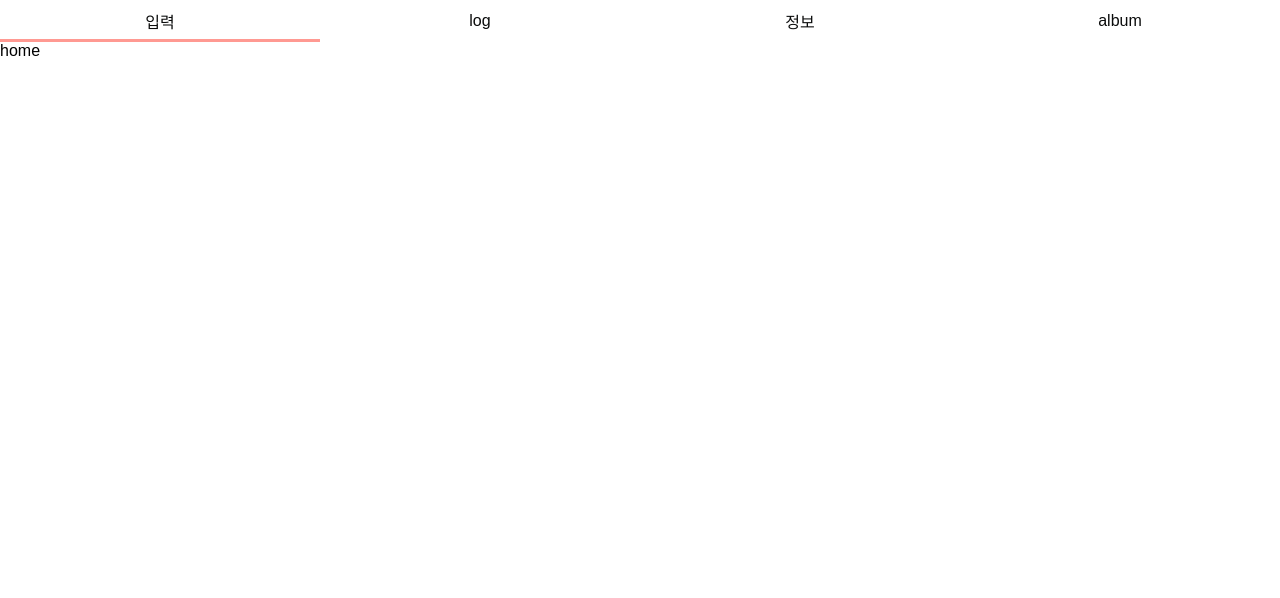
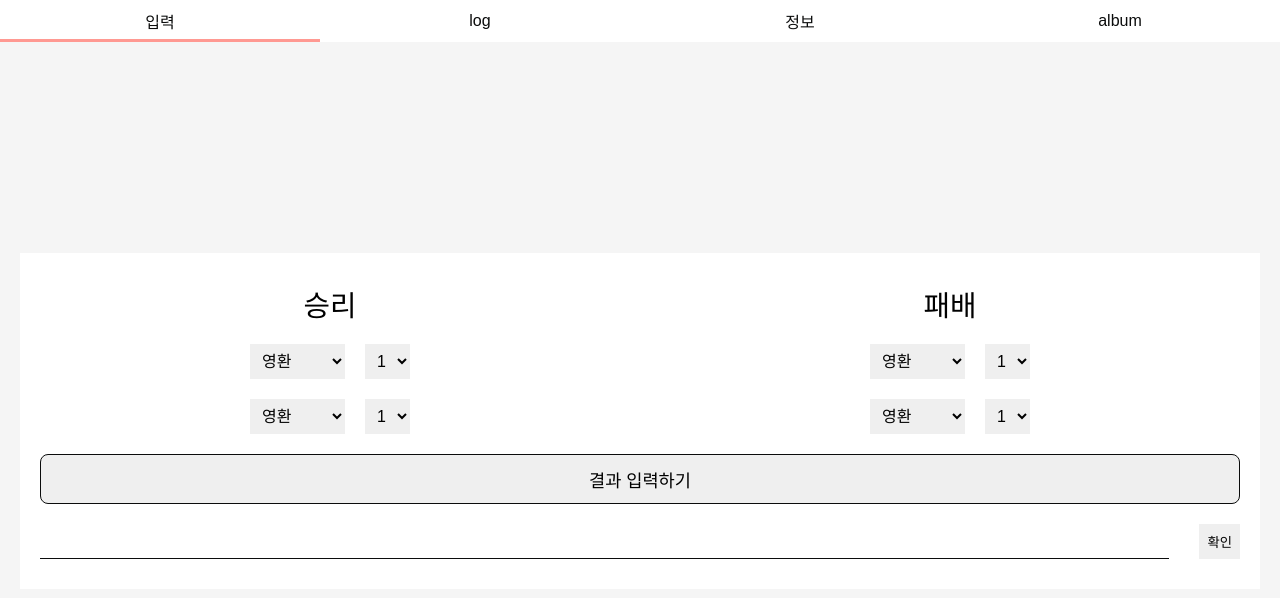
Before and after one commit to maintainker/tiramid-v2, a React (Create React App) app: page / in a window 1280 px wide. Shown: the top 598 px of the page. Built offline with nearby package versions, Linux system fonts and the light colour scheme.

Commit message:
(feat) 입력 페이지 제작

```diff
--- a/package.json
+++ b/package.json
@@ -13,7 +13,6 @@
     "firebase": "^9.17.1",
     "react": "^18.2.0",
     "react-dom": "^18.2.0",
-    "react-query": "^3.39.3",
     "react-router": "^6.8.1",
     "react-router-dom": "^6.8.1",
     "react-scripts": "5.0.1",
--- a/src/pages/index.tsx
+++ b/src/pages/index.tsx
@@ -1,5 +1,153 @@
+import styled from "styled-components";
+import { ColorList } from "../shared";
+
 function Home() {
-  return <>home</>;
+  return (
+    <Container>
+      <InputForm>
+        <div className="input-section">
+          <header>
+            <span>승리</span>
+          </header>
+          <div className="input">
+            <select name="" id="">
+              <option value="1">영환</option>
+              <option value="2">티라미드</option>
+              <option value="2">배고</option>
+              <option value="3">파요</option>
+              <option value="4">테스</option>
+              <option value="5">1</option>
+            </select>
+            <select name="" id="">
+              <option value="1">1</option>
+              <option value="2">2</option>
+              <option value="0">0</option>
+            </select>
+          </div>
+          <div className="input">
+            <select name="" id="">
+              <option value="1">영환</option>
+              <option value="2">티라미드</option>
+              <option value="2">배고</option>
+              <option value="3">파요</option>
+              <option value="4">테스</option>
+              <option value="5">1</option>
+            </select>
+            <select name="" id="">
+              <option value="1">1</option>
+              <option value="2">2</option>
+              <option value="0">0</option>
+            </select>
+          </div>
+        </div>
+        <div className="input-section">
+          <header>
+            <span>패배</span>
+          </header>
+          <div className="input">
+            <select name="" id="">
+              <option value="1">영환</option>
+              <option value="2">티라미드</option>
+              <option value="2">배고</option>
+              <option value="3">파요</option>
+              <option value="4">테스</option>
+              <option value="5">1</option>
+            </select>
+            <select name="" id="">
+              <option value="1">1</option>
+              <option value="2">2</option>
+              <option value="0">0</option>
+            </select>
+          </div>
+          <div className="input">
+            <select name="" id="">
+              <option value="1">영환</option>
+              <option value="2">티라미드</option>
+              <option value="2">배고</option>
+              <option value="3">파요</option>
+              <option value="4">테스</option>
+              <option value="5">1</option>
+            </select>
+            <select name="" id="">
+              <option value="1">1</option>
+              <option value="2">2</option>
+              <option value="0">0</option>
+            </select>
+          </div>
+        </div>
+        <button className="confirm">결과 입력하기</button>
+        <div className="add-player">
+          <input type="text" />
+          <button>확인</button>
+        </div>
+      </InputForm>
+    </Container>
+  );
 }
 
 export default Home;
+
+const Container = styled.div`
+  background: ${ColorList.black100};
+  height: calc(100vh - 42px);
+  display: flex;
+  align-items: center;
+  justify-content: center;
+  font-size: 16px;
+`;
+const InputForm = styled.div`
+  width: 100%;
+  display: flex;
+  flex-wrap: wrap;
+  background: #fff;
+  padding: 30px 0;
+  margin: 0 20px;
+  .input-section {
+    width: 50%;
+    display: flex;
+    flex-direction: column;
+    gap: 20px;
+    header {
+      width: 100%;
+      display: flex;
+      justify-content: space-around;
+      font-size: 1.8em;
+    }
+    .input {
+      display: flex;
+      gap: 20px;
+      justify-content: center;
+      select {
+        font-size: 1em;
+        border: 0;
+        padding: 8px;
+      }
+    }
+  }
+  .confirm {
+    width: 100%;
+    margin: 20px;
+    height: 50px;
+    border-radius: 8px;
+    border: 1px solid ${ColorList.black900};
+    font-size: 1.1em;
+    font-weight: 500;
+  }
+  .add-player {
+    display: flex;
+    gap: 30px;
+    width: 100%;
+    margin: 0 20px;
+    input {
+      border: none;
+      border-bottom: 1px solid ${ColorList.black900};
+      flex: 1;
+      padding: 8px 12px;
+      font-size: 1em;
+    }
+    button {
+      padding: 8px;
+    }
+  }
+`;
+// const;
```
Also changed, not shown: 1 other file (tests, documents, lock files or other folders).
